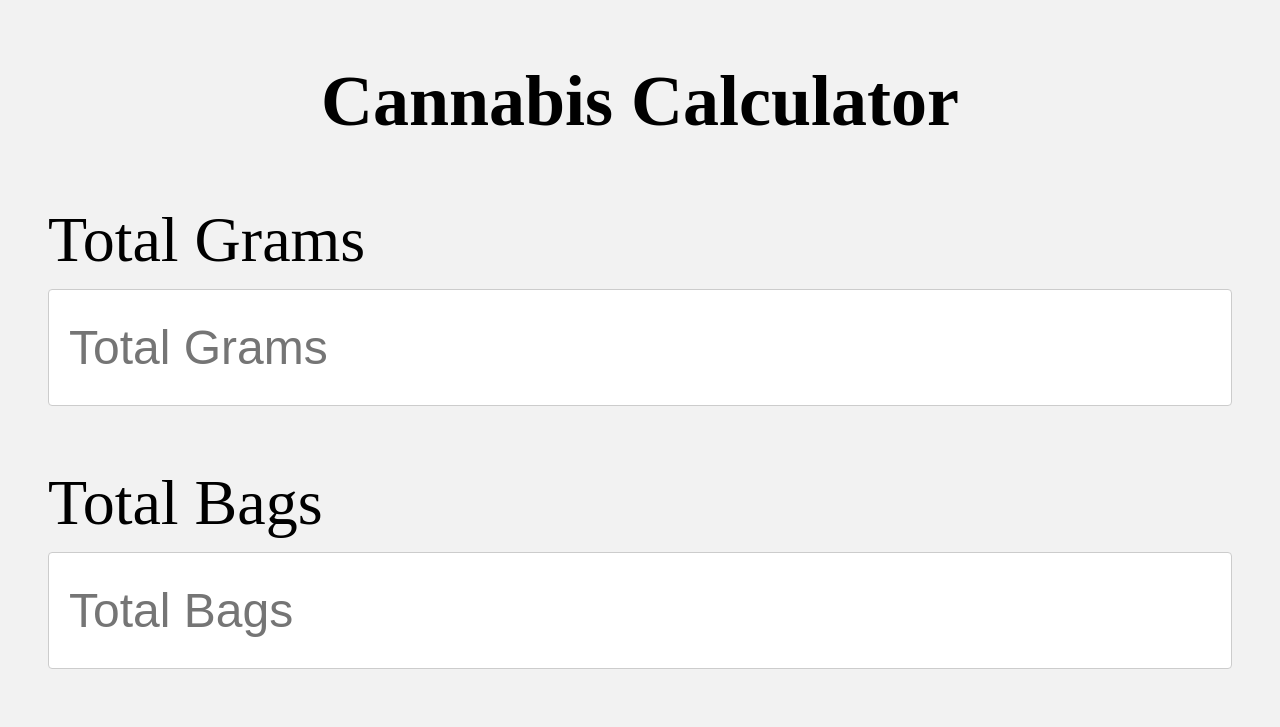
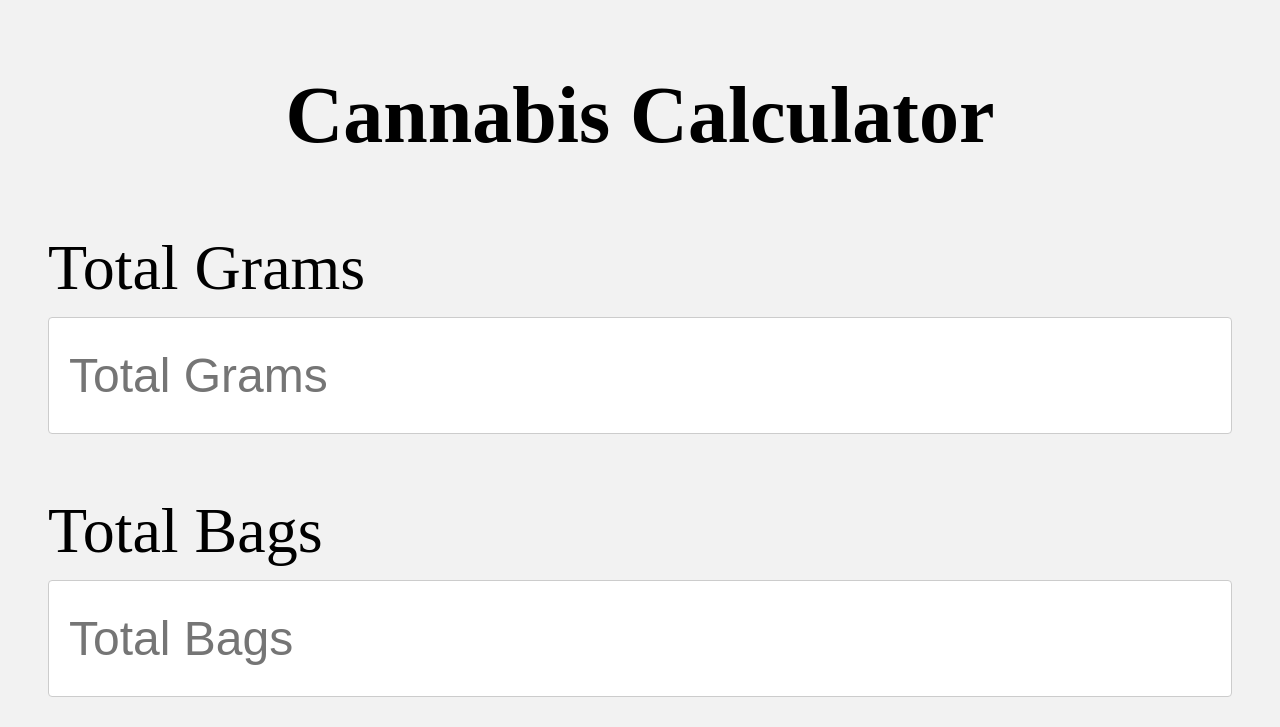
Before and after one commit to ehyo/ehyo.github.io, a plain HTML site: page index.html in a window 1280 px wide. Shown: the top 727 px of the page. Drawn offline with Linux system fonts and the light colour scheme.

Commit message:
styles changes

```diff
--- a/index.html
+++ b/index.html
@@ -9,8 +9,9 @@
 <body>
 	<div>
 		<div class="title center">
-			<h2>Cannabis Calculator</h2>
+			Cannabis Calculator
 		</div>
+
 		<div>
 			<form>
 				<label for="total-grams">Total Grams</label>
--- a/styles.css
+++ b/styles.css
@@ -8,10 +8,10 @@ body {
 }
 
 .title {
-    font-size: 3rem;
-    margin-top: 10px;
+    margin: 70px 0;
+    font-size: 5rem;
+    font-weight: 600;
 }
-
 
 input {
     width: 100%;
```
